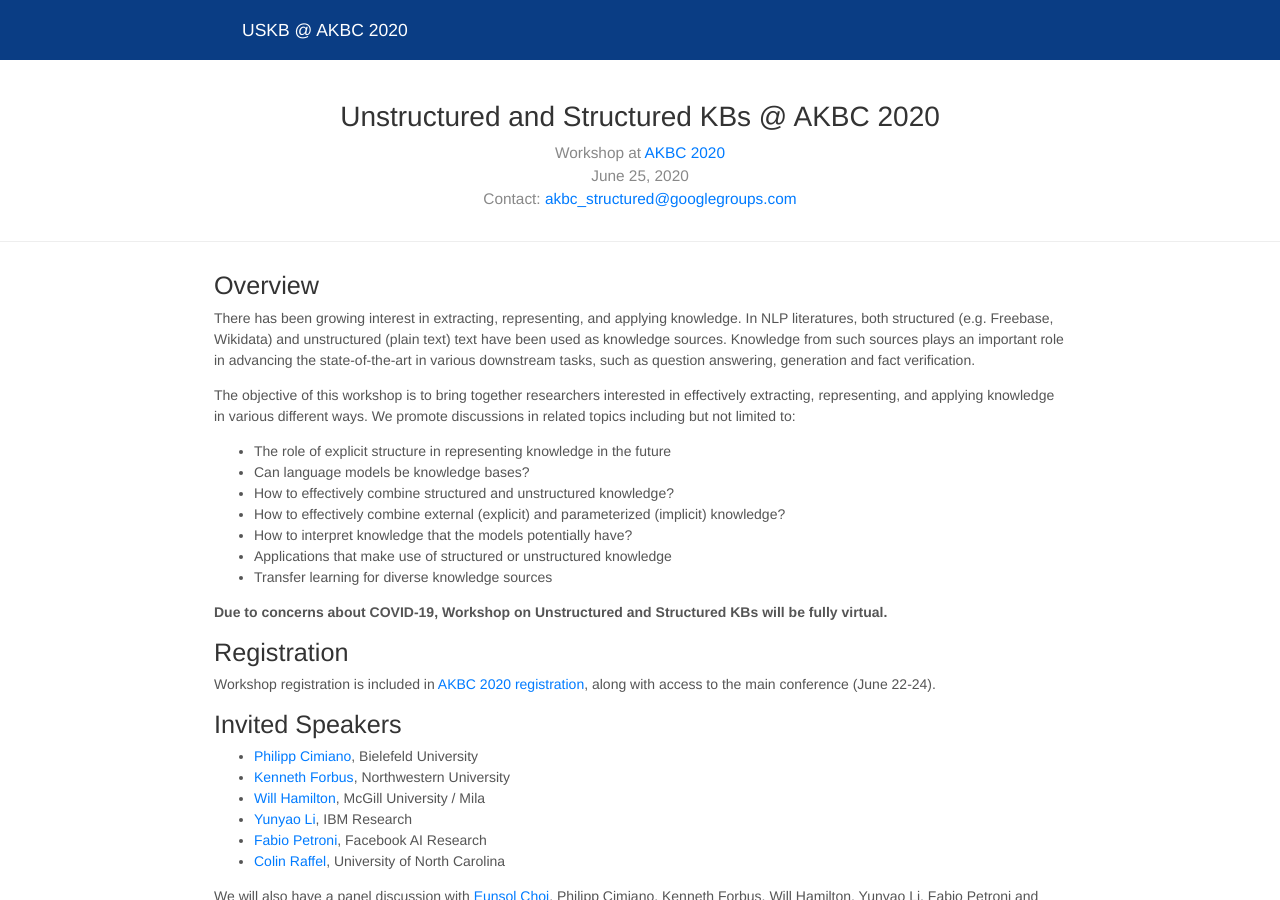
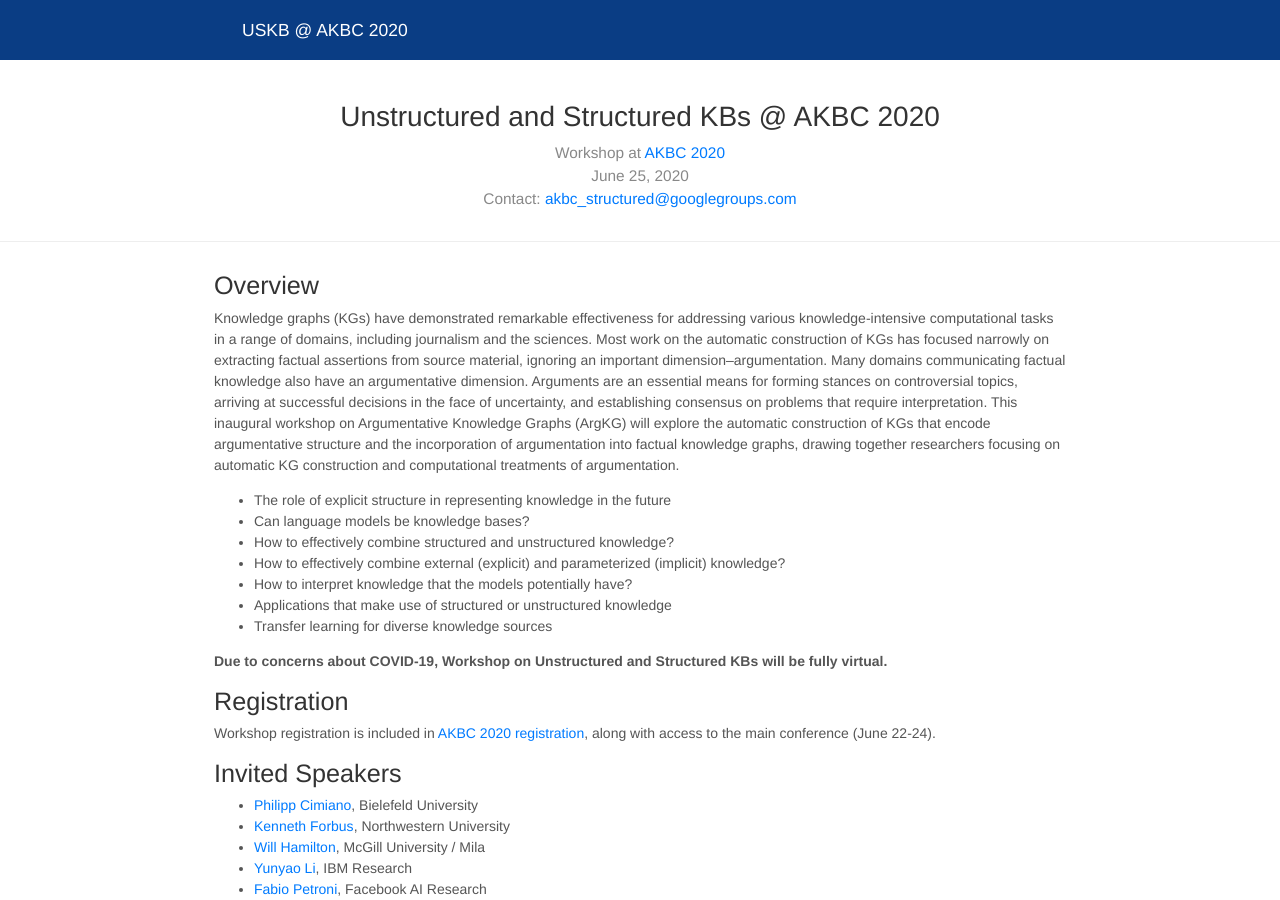
Before and after one commit to ArgKG/2021, a Jekyll site: the page built from index.md, in a window 1280 px wide and 900 px high. Built offline with Jekyll 4.4.1, drawn with Linux system fonts in a browser that asks for light colours; nearby versions of some CDN libraries.

Commit message:
Update index.md

```diff
--- a/index.md
+++ b/index.md
@@ -7,9 +7,7 @@ collection: pages_2019
 
 ## Overview
 
-There has been growing interest in extracting, representing, and applying knowledge. In NLP literatures, both structured (e.g. Freebase, Wikidata) and unstructured (plain text) text have been used as knowledge sources. Knowledge from such sources plays an important role in advancing the state-of-the-art in various downstream tasks, such as question answering, generation and fact verification.
-
-The objective of this workshop is to bring together researchers interested in effectively extracting, representing, and applying knowledge in various different ways. We promote discussions in related topics including but not limited to:
+Knowledge graphs (KGs) have demonstrated remarkable effectiveness for addressing various knowledge-intensive computational tasks in a range of domains, including journalism and the sciences.  Most work on the automatic construction of KGs has focused narrowly on extracting factual assertions from source material, ignoring an important dimension--argumentation.  Many domains communicating factual knowledge also have an argumentative dimension.  Arguments are an essential means for forming stances on controversial topics, arriving at successful decisions in the face of uncertainty, and establishing consensus on problems that require interpretation.  This inaugural workshop on Argumentative Knowledge Graphs (ArgKG) will explore the automatic construction of KGs that encode argumentative structure and the incorporation of argumentation into factual knowledge graphs, drawing together researchers focusing on automatic KG construction and computational treatments of argumentation.
 
 - The role of explicit structure in representing knowledge in the future
 - Can language models be knowledge bases?
```
